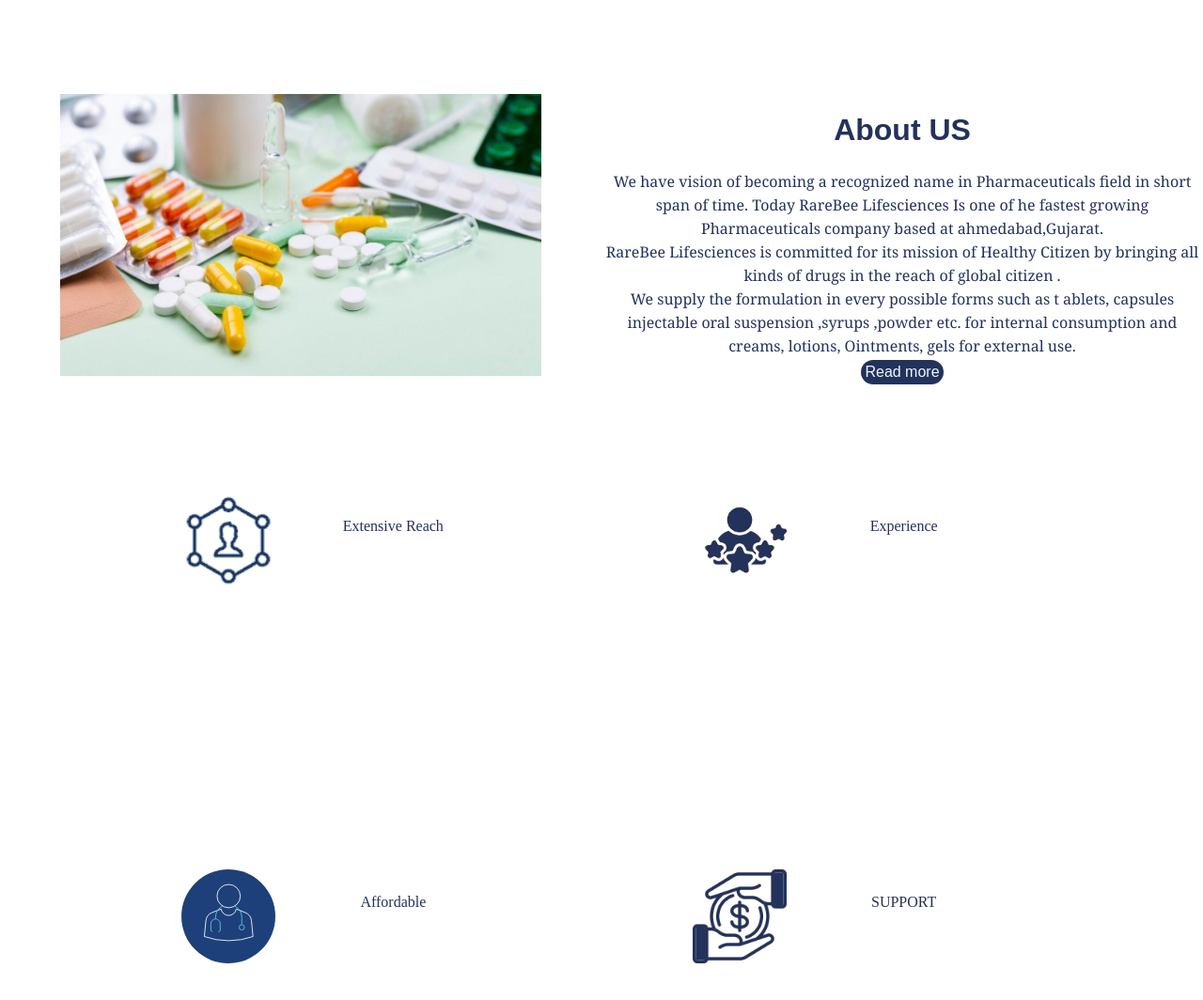
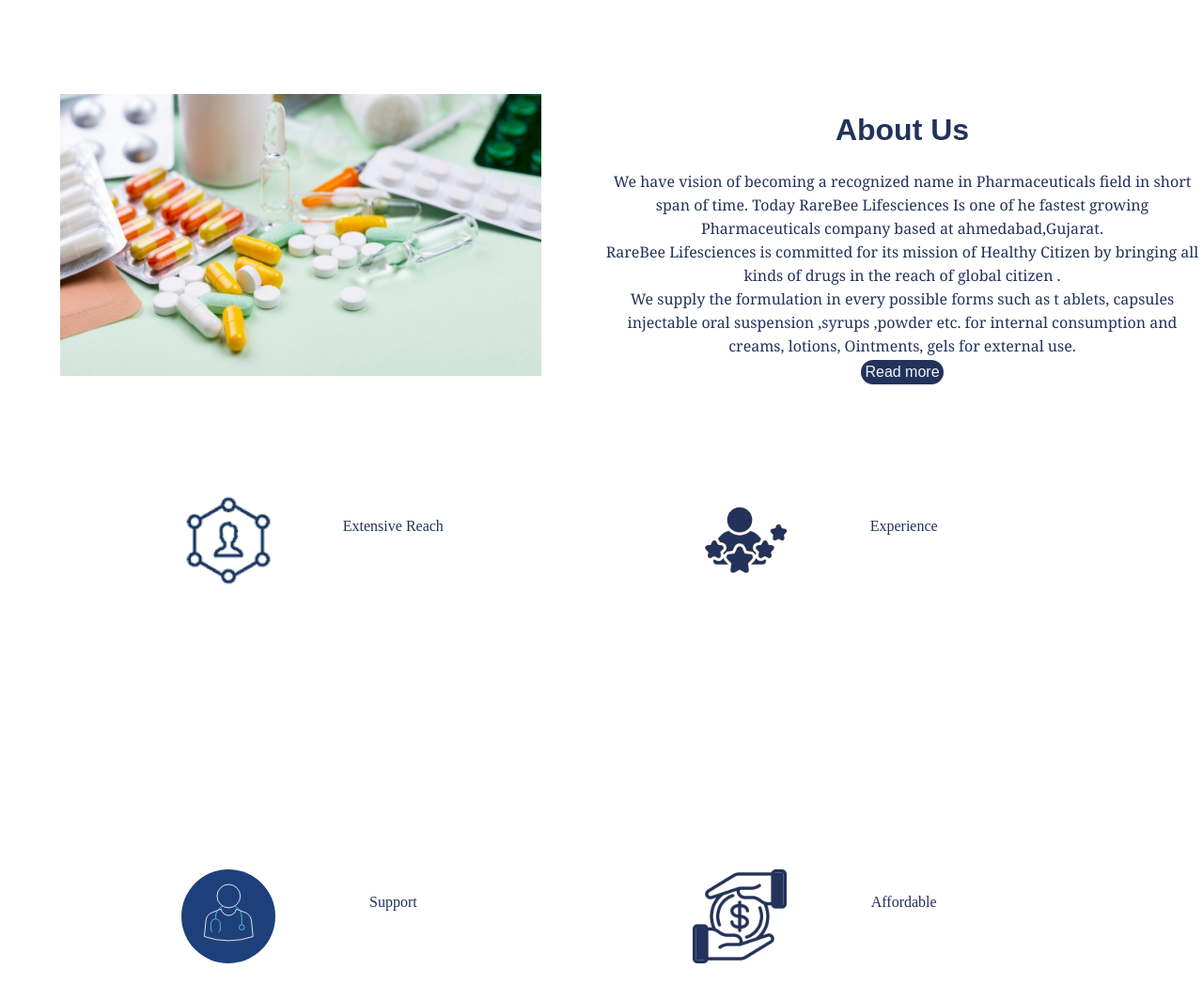
Before and after one commit to ManavYagnik/meet-stactic-website, a plain HTML site: page html/index.html in a window 1280 px wide. Shown: the part 700-1764 px from the top of the page at 94% size. Drawn offline with Linux system fonts and the light colour scheme.

Commit message:
some changes in html

```diff
--- a/html/index.html
+++ b/html/index.html
@@ -127,7 +127,7 @@
             <div class="col2">
 
                 <div class="col2-heading">
-                    <h1>About US</h1>
+                    <h1>About Us</h1>
                 </div>
 
 
@@ -202,7 +202,7 @@
 
     <div class="section-1">
 
-        <div class="row2"><div class="col3"> <img src="./images/corousel1/support.svg"  width="100px" height="100px" alt=""><div class="class-3-text">Affordable</div></div><div class="col3"> <img src="./images/corousel1/download.png" alt="" width="100px" height="100px"><div class="class-3-text">SUPPORT</div></div></div>
+        <div class="row2"><div class="col3"> <img src="./images/corousel1/support.svg"  width="100px" height="100px" alt=""><div class="class-3-text">Support</div></div><div class="col3"> <img src="./images/corousel1/download.png" alt="" width="100px" height="100px"><div class="class-3-text">Affordable</div></div></div>
         <!-- <div class="row2"><div class="col3"><div class="col3"></div></div></div> -->
 
 
```
Also changed, not shown: html/product.html (added).
